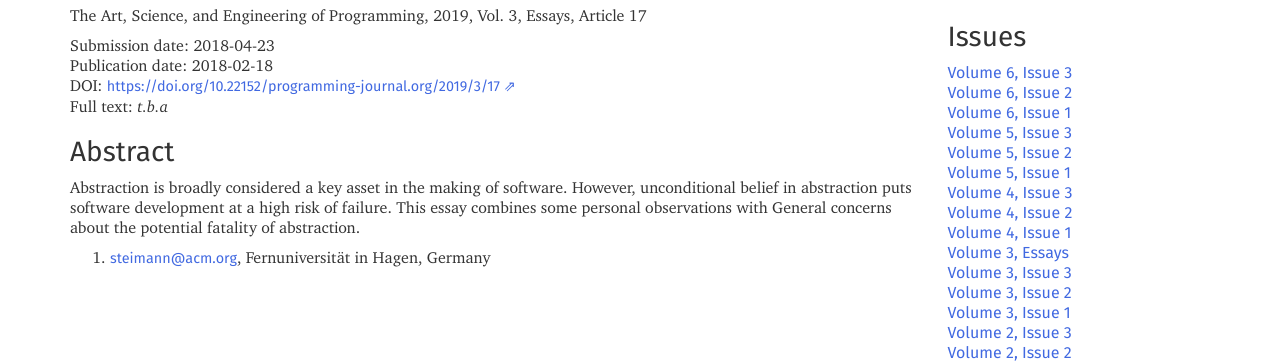
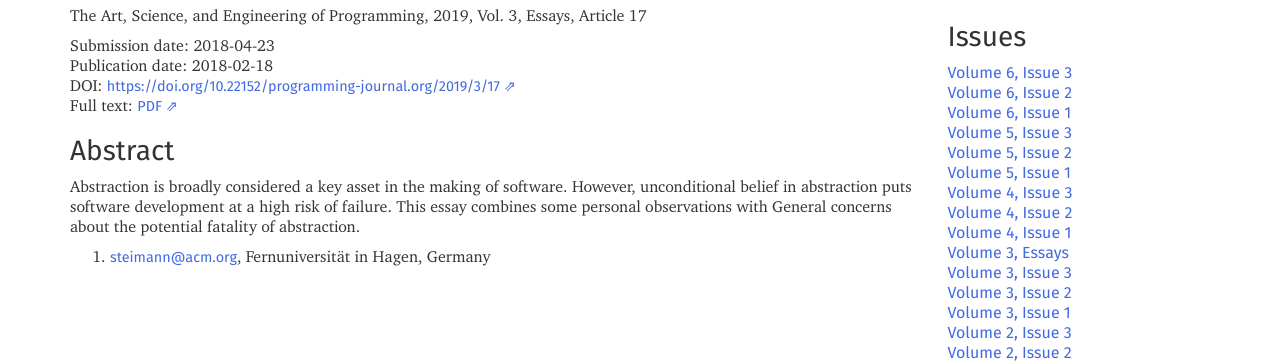
Before and after one commit to programming-journal/programming-journal.github.io, a Jekyll site: the page built from 2019/3/17/index.markdown, in a window 1280 px wide. Shown: the part 305-668 px from the top of the page. Built offline with Jekyll 4.4.1, drawn with Linux system fonts in a browser that asks for light colours.

Commit message:
Finally add 2019 extended abstract links

```diff
--- a/2019/3/16/index.markdown
+++ b/2019/3/16/index.markdown
@@ -22,6 +22,7 @@ authors:
   - name: "Sunshine, Joshua"
     affiliation: "Carnegie Mellon University, United States"
 
+file: "https://zenodo.org/api/files/d338ce6f-980a-4368-9f43-68dd09b53720/InterdisciplinaryProgrammingLanguageDesign.pdf"
 excerpt: "Approaches for traditional programming language design center around theoretical and performance-oriented evaluation. Recently, researchers have been considering more approaches to language design, including the use of quantitative and qualitative user studies that examine how different designs might affect programmers. In this paper, we argue for an interdisciplinary approach that incorporates many different methods in the creation and evaluation of programming languages. We show how the addition of user-oriented design techniques can be helpful at many different stages in the programming language design process."
 ---
 Michael Coblenz[^1], Jonathan Aldrich[^2], Brad Myers[^3], and Joshua Sunshine[^4]
@@ -31,7 +32,7 @@ The Art, Science, and Engineering of Programming, 2019, Vol. 3, Essays, Article
 Submission date: 2018-04-19
 Publication date: 2018-02-18
 DOI: <https://doi.org/10.22152/programming-journal.org/2019/3/16>
-Full text: *t.b.a*
+Full text: [PDF](https://zenodo.org/record/6298953)
 
 
 ### Abstract
--- a/2019/3/17/index.markdown
+++ b/2019/3/17/index.markdown
@@ -13,6 +13,7 @@ authors:
   - name: "Steimann, Friedrich"
     affiliation: "Fernuniversität in Hagen, Germany"
 
+file: "https://zenodo.org/api/files/71754608-8e4b-44b1-b10a-60631ff665f5/FatalAbstraction.pdf"
 excerpt: "Abstraction is broadly considered a key asset in the making of software. However, unconditional belief in abstraction puts software development at a high risk of failure. This essay combines some personal observations with General concerns about the potential fatality of abstraction."
 ---
 Friedrich Steimann[^1]
@@ -22,7 +23,7 @@ The Art, Science, and Engineering of Programming, 2019, Vol. 3, Essays, Article
 Submission date: 2018-04-23
 Publication date: 2018-02-18
 DOI: <https://doi.org/10.22152/programming-journal.org/2019/3/17>
-Full text: *t.b.a*
+Full text: [PDF](https://zenodo.org/record/6298949)
 
 
 ### Abstract
```
